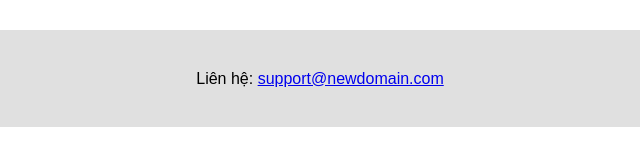
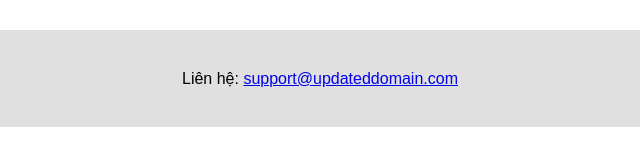
Before and after one commit to dianannperla/trang-web-dinh-dang-phong-cach, a website: page index.html in a window 1280 px wide. Shown: the part 321-486 px from the top of the page, 320-960 px from the left. Drawn offline with Linux system fonts and the light colour scheme.

Commit message:
Update contact email in the footer.

```diff
--- a/index.html
+++ b/index.html
@@ -22,7 +22,7 @@
         </section>
     </main>
     <footer>
-        <p>Liên hệ: <a href="mailto:support@newdomain.com">support@newdomain.com</a></p>
+        <p>Liên hệ: <a href="mailto:support@updateddomain.com">support@updateddomain.com</a></p>
     </footer>
     <script src="script.js"></script>
 </body>
```
